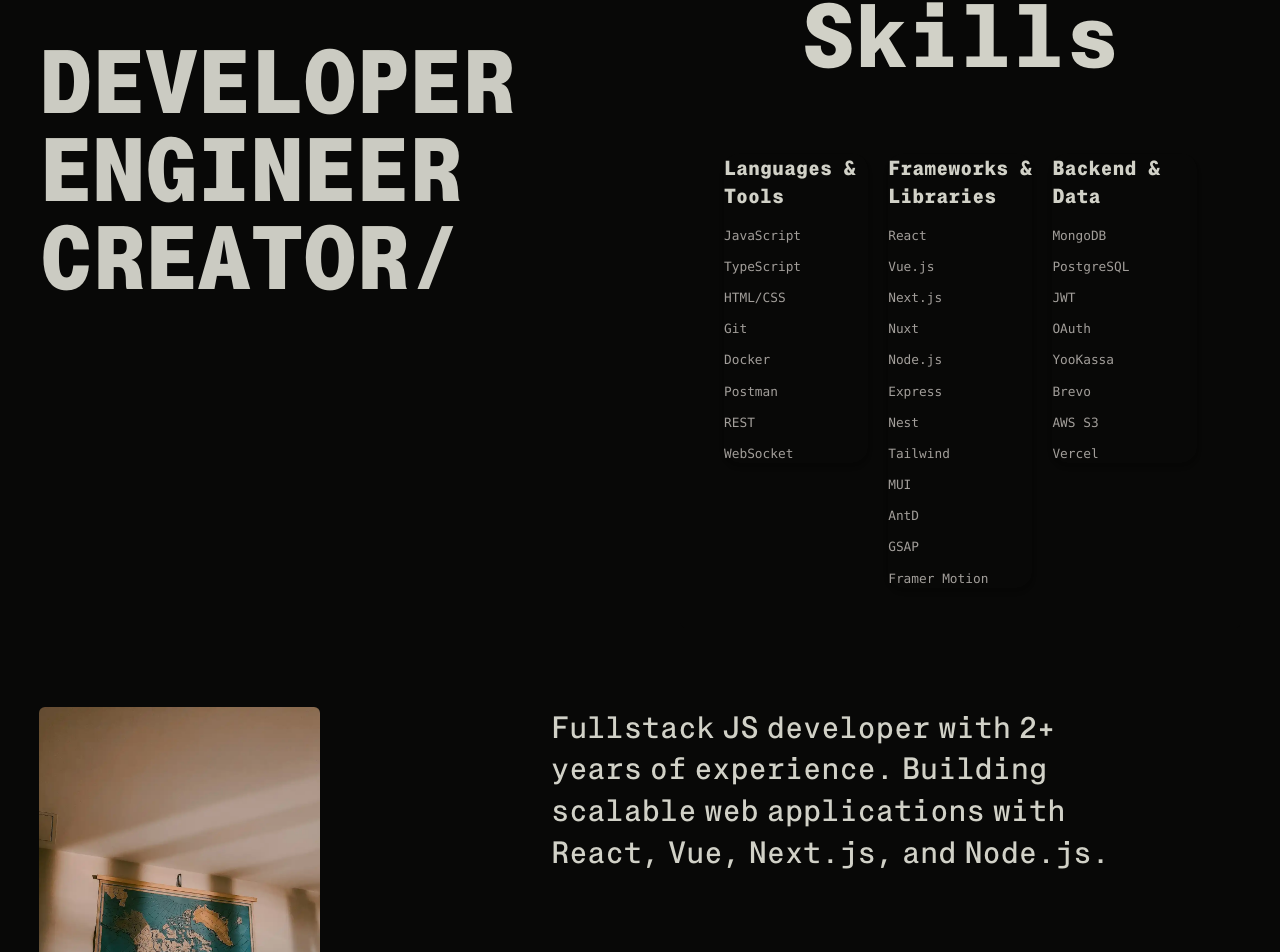
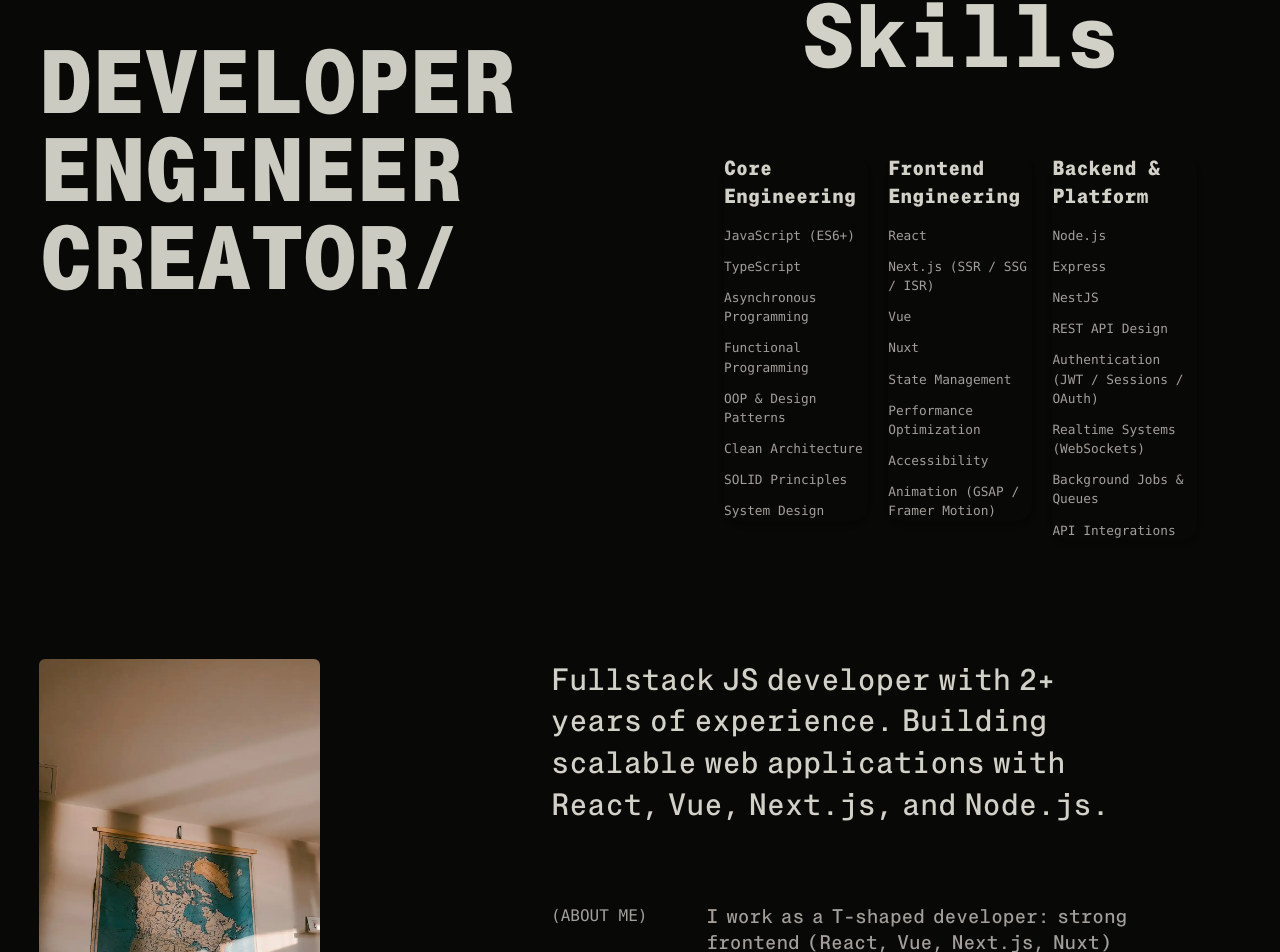
Before and after one commit to Mukhammad-amin-ai/Portfolio-v2, a Next.js app: page / in a window 1280 px wide. Shown: the part 8664-9616 px from the top of the page. Built offline with nearby package versions, Linux system fonts and the light colour scheme.

Commit message:
[+] added contact form

```diff
--- /dev/null
+++ b/src/app/api/contact/route.ts
@@ -0,0 +1,48 @@
+import { NextResponse } from "next/server";
+
+const TG_BOT_TOKEN = "8623262910:AAEM99CaGB8NDyaXh5FGTrdqw8b7A9_mh3A";
+const TG_CHAT_ID = 526075074;
+
+export async function POST(req: Request) {
+  try {
+    const body = await req.json();
+
+    const { name, email, message } = body;
+
+    if (!message) {
+      return NextResponse.json({ error: "Message required" }, { status: 400 });
+    }
+
+    const text = `
+📩 New Contact Message
+
+👤 Name: ${name || "-"}
+📧 Email: ${email || "-"}
+💬 Message:
+${message}
+`;
+
+    const telegramRes = await fetch(
+      `https://api.telegram.org/bot${TG_BOT_TOKEN}/sendMessage`,
+      {
+        method: "POST",
+        headers: {
+          "Content-Type": "application/json",
+        },
+        body: JSON.stringify({
+          chat_id: TG_CHAT_ID,
+          text,
+        }),
+      },
+    );
+
+    if (!telegramRes.ok) {
+      throw new Error("Telegram error");
+    }
+
+    return NextResponse.json({ ok: true });
+    // eslint-disable-next-line @typescript-eslint/no-unused-vars
+  } catch (e) {
+    return NextResponse.json({ error: "Server error" }, { status: 500 });
+  }
+}
--- a/src/components/Button.tsx
+++ b/src/components/Button.tsx
@@ -8,11 +8,11 @@ interface ButtonProps {
 export default function Button({ text, onClick }: ButtonProps) {
   return (
     <button
-      className="group pointer-events-auto relative flex h-fit w-fit items-center justify-center overflow-hidden rounded-full bg-[var(--color-secondary-300)] px-[var(--space-md)] sm:py-[var(--space-sm)] py-[var(--space-xs)] font-bold uppercase tracking-wide text-[#f1f0ed] sm:text-[length:var(--text-base)] text-[length:var(--text-base-small)]"
+      className="group pointer-events-auto relative flex h-fit w-fit items-center justify-center overflow-hidden rounded-full bg-(--color-secondary-300) px-(--space-md) sm:py-(--space-sm) py-(--space-xs) font-bold uppercase tracking-wide text-[#f1f0ed] sm:text-(length:--text-base) text-(length:--text-base-small)"
       onClick={onClick}
     >
       <span className="absolute inset-0 z-10 block overflow-hidden">
-        <span className="block h-full w-full translate-y-full rounded-t-[15rem] bg-[var(--color-accent-600)] transition-all duration-500 ease-[cubic-bezier(0.77,0,0.175,1)] sm:group-hover:translate-y-0 sm:group-hover:rounded-none" />
+        <span className="block h-full w-full translate-y-full rounded-t-[15rem] bg-(--color-accent-600) transition-all duration-500 ease-[cubic-bezier(0.77,0,0.175,1)] sm:group-hover:translate-y-0 sm:group-hover:rounded-none" />
       </span>
       <span className="relative z-20 block overflow-hidden transition-all">
         <span
--- a/src/components/Skills.tsx
+++ b/src/components/Skills.tsx
@@ -1,50 +1,48 @@
-'use client'
+"use client";
 
-import GlitchText from './animations/GlitchText'
-import AnimatedLink from './AnimatedLink'
+import GlitchText from "./animations/GlitchText";
+import AnimatedLink from "./AnimatedLink";
 
 const skills = {
-  'Languages & Tools': [
-    'JavaScript',
-    'TypeScript',
-    'HTML/CSS',
-    'Git',
-    'Docker',
-    'Postman',
-    'REST',
-    'WebSocket',
+  "Core Engineering": [
+    "JavaScript (ES6+)",
+    "TypeScript",
+    "Asynchronous Programming",
+    "Functional Programming",
+    "OOP & Design Patterns",
+    "Clean Architecture",
+    "SOLID Principles",
+    "System Design",
   ],
-  'Frameworks & Libraries': [
-    'React',
-    'Vue.js',
-    'Next.js',
-    'Nuxt',
-    'Node.js',
-    'Express',
-    'Nest',
-    'Tailwind',
-    'MUI',
-    'AntD',
-    'GSAP',
-    'Framer Motion',
+
+  "Frontend Engineering": [
+    "React",
+    "Next.js (SSR / SSG / ISR)",
+    "Vue",
+    "Nuxt",
+    "State Management",
+    "Performance Optimization",
+    "Accessibility",
+    "Animation (GSAP / Framer Motion)",
   ],
-  'Backend & Data': [
-    'MongoDB',
-    'PostgreSQL',
-    'JWT',
-    'OAuth',
-    'YooKassa',
-    'Brevo',
-    'AWS S3',
-    'Vercel',
+
+  "Backend & Platform": [
+    "Node.js",
+    "Express",
+    "NestJS",
+    "REST API Design",
+    "Authentication (JWT / Sessions / OAuth)",
+    "Realtime Systems (WebSockets)",
+    "Background Jobs & Queues",
+    "API Integrations",
   ],
-}
+};
 
 export default function Skills() {
   return (
-    <section className="self-start md:px-6 py-5 c370:px-3 px-0 bg-[var(--color-secondary-400)] text-[var(--color-accent-400)] w-full">
+    <section className="self-start md:px-6 py-5 c370:px-3 px-0 bg-(--color-secondary-400) text-(--color-accent-400) w-full">
       <div className="max-w-6xl mx-auto">
-        <h2 className="md:text-[length:var(--text-h1-alt)] text-[length:var(--text-menu)] font-bold mb-8 text-center">
+        <h2 className="md:text-(length:--text-h1-alt) text-(length:--text-menu) font-bold mb-8 text-center">
           Skills
         </h2>
         <div className="grid grid-cols-3 md:grid-cols-3 c343:gap-1 gap-0 md:gap-5 md:p-5 c370:p-1 p-0">
@@ -53,12 +51,14 @@ export default function Skills() {
               key={category}
               className="c370:p-2 p-0 rounded-2xl shadow-md hover:shadow-lg transition self-start"
             >
-              <h3 className="hidden md:flex text-xl font-semibold mb-4">{category}</h3>
+              <h3 className="hidden md:flex text-xl font-semibold mb-4">
+                {category}
+              </h3>
               <ul className="space-y-3 md:text-base">
                 {items.map((skill) => (
                   <div
                     key={skill}
-                    className="flex relative items-start gap-2 text-[var(--color-secondary-50)] c343:text-[length:var(--text-base)] text-[length:var(--text-skill)]"
+                    className="flex relative items-start gap-2 text-(--color-secondary-50) c343:text-[length:var(--text-base)] text-(length:--text-skill)"
                   >
                     <AnimatedLink>
                       <GlitchText text={skill} delay={400} />
@@ -71,5 +71,5 @@ export default function Skills() {
         </div>
       </div>
     </section>
-  )
+  );
 }
--- a/src/components/sections/Contact.tsx
+++ b/src/components/sections/Contact.tsx
@@ -3,6 +3,7 @@
 import {useRef, useLayoutEffect} from 'react'
 import {gsap} from 'gsap'
 import {ScrollTrigger} from 'gsap/ScrollTrigger'
+
 import TextReveal from '@/components/animations/TextReveal'
 import ContactForm from '@/components/ContactForm'
 
@@ -31,12 +32,12 @@ export default function Contact() {
   return (
    <div
     ref={containerRef}
-    className="section-padding-x translate-y-[-20vh] sm:translate-y-[-80vh] py-[var(--space-lg)]"
+    className="section-padding-x translate-y-[-20vh] sm:translate-y-[-80vh] py-(--space-lg)"
    >
      <div
-      className="relative flex h-full w-full flex-col items-center justify-between rounded-md bg-[linear-gradient(0deg,_#393632,_#080807)] bg-cover border border-white/10 shadow-lg backdrop-blur-xl p-[var(--space-md)]">
+      className="relative flex h-full w-full flex-col items-center justify-between rounded-md bg-[linear-gradient(0deg,#393632,#080807)] bg-cover border border-white/10 shadow-lg backdrop-blur-xl p-(--space-md)">
        <h2
-        className="max-w-[10ch] text-center text-[length:var(--text-heading-1)] font-semibold uppercase text-[var(--color-accent-400)]">
+        className="max-w-[10ch] text-center text-(length:--text-heading-1) font-semibold uppercase text-(--color-accent-400)">
          <TextReveal delay={0.3} delayperwords={0.1} text="Let's Make It Happen "/>
        </h2>
        <ContactForm/>
```
Also changed, not shown: src/components/ContactForm.tsx (+87 -71 lines).
